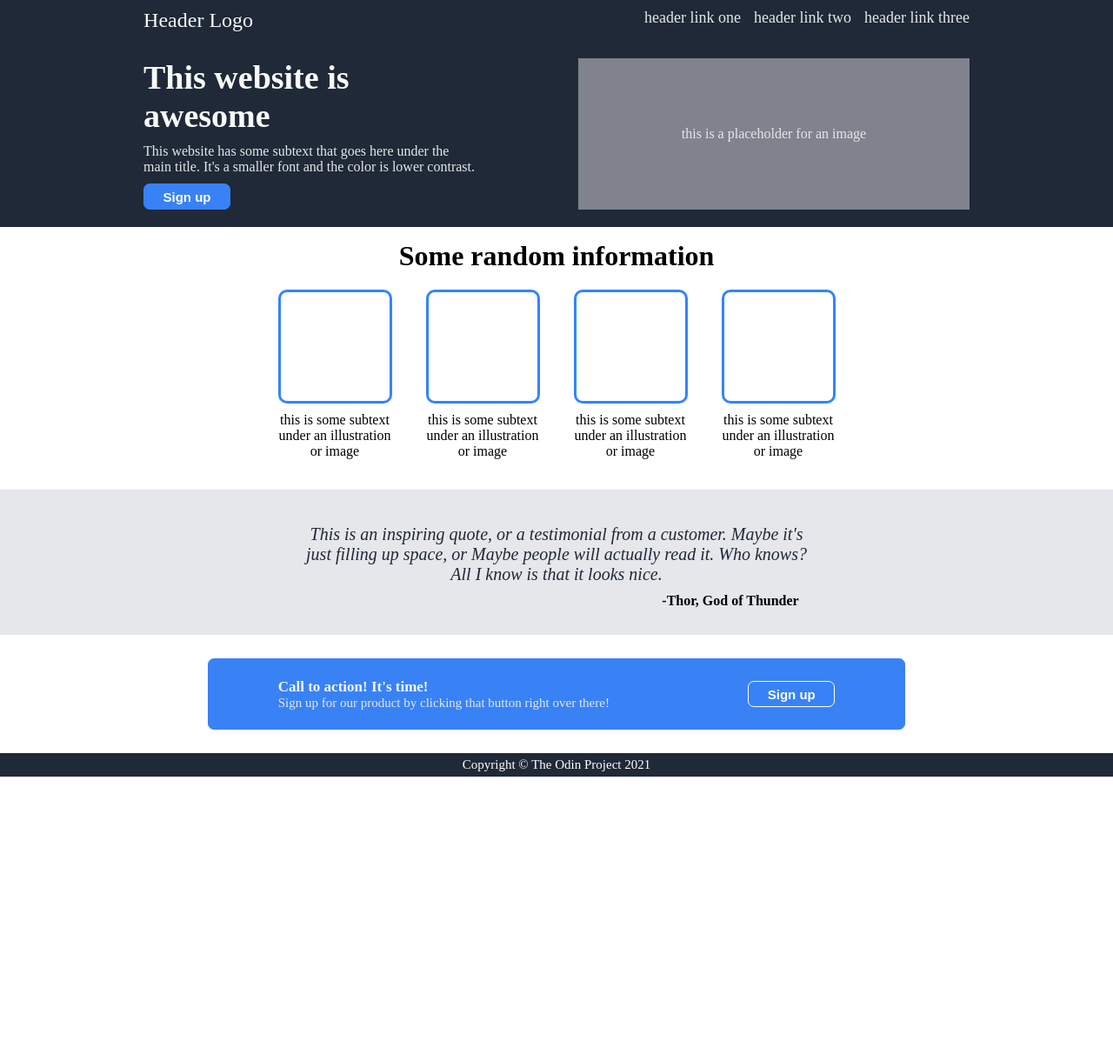
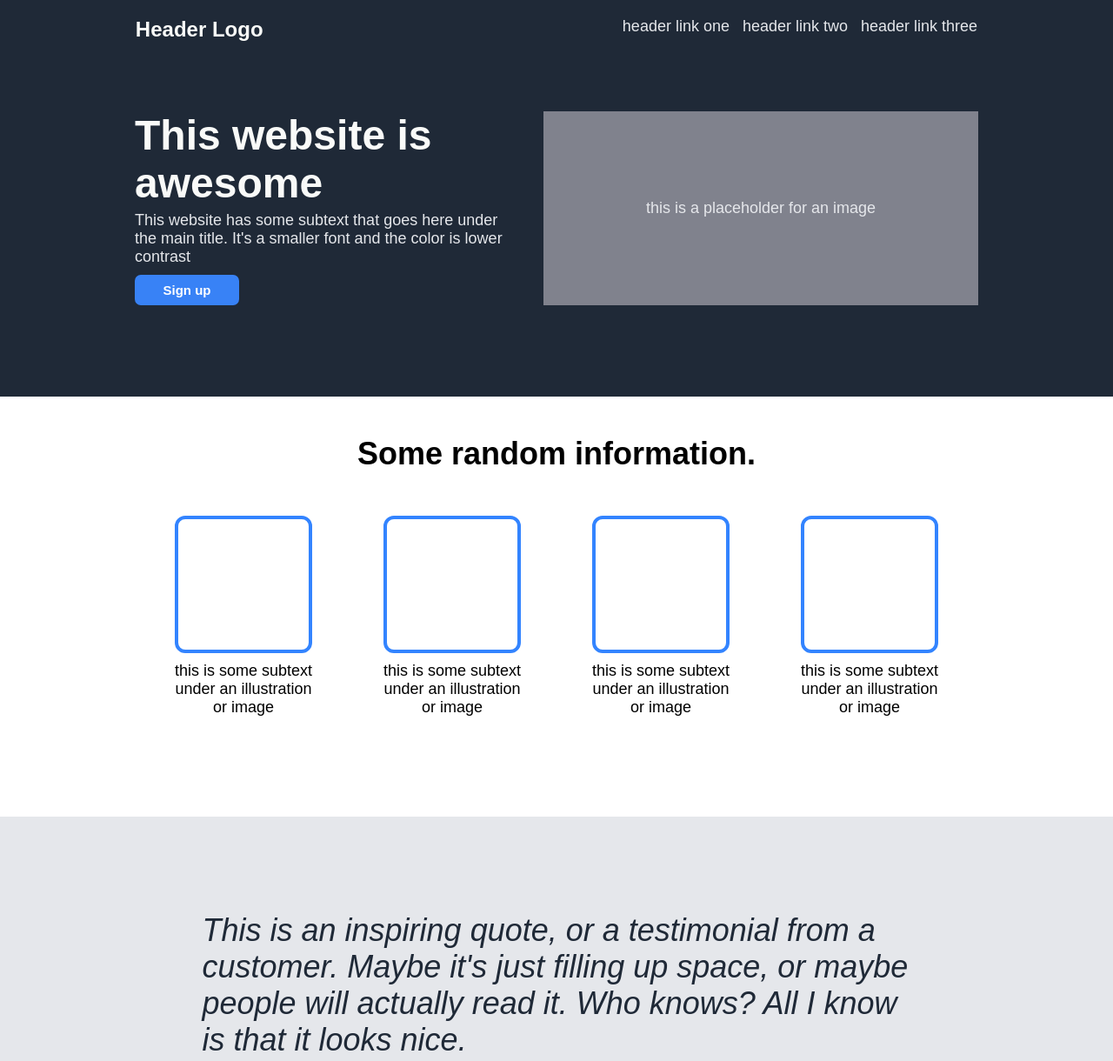
Before and after one commit to Light170/Landing-Page, a plain HTML site: page index.html in a window 1280 px wide. Shown: the top 1220 px of the page at 87% size. Before the commit the page ends 893 px from the top, so only its background shows below. Drawn offline with Linux system fonts and the light colour scheme.

Commit message:
Adjust the page to better fit the requested design

```diff
--- a/index.html
+++ b/index.html
@@ -24,37 +24,38 @@
       <div class="header-two">
         <div class="hero">
           <h1>This website is awesome</h1>
-          This website has some subtext that goes here under the
-          main title. It's a smaller font and the color is lower contrast.
+          <div class="sub-hero">This website has some subtext that goes here under the
+                                main title. It's a smaller font and the color is lower contrast
+          </div>
           <button class="sign-up"> Sign up</button>
         </div>
         <div class="placeholder"> this is a placeholder for an image </div>
       </div>
     </div>
     <div class="information">
-      <h1> Some random information </h1>
+      <h2> Some random information. </h2>
       <div class="images">
         <div class="image-container">
           <div class="image"> </div>
-          <div>this is some subtext under an illustration or image </div>
+          <div class="sub-text"> this is some subtext under an illustration or image </div>
         </div>
         <div class="image-container">
           <div class="image"> </div>
-          <div>this is some subtext under an illustration or image </div>
+          <div class="sub-text"> this is some subtext under an illustration or image </div>
         </div>
         <div class="image-container">
           <div class="image"> </div>
-          <div>this is some subtext under an illustration or image </div>
+          <div class="sub-text"> this is some subtext under an illustration or image </div>
         </div>
         <div class="image-container">
           <div class="image"> </div>
-          <div> this is some subtext under an illustration or image </div>
+          <div class="sub-text"> this is some subtext under an illustration or image </div>
         </div>
       </div>
     </div>
     <div class="quote">
       <div class="the-quote"> This is an inspiring quote, or a testimonial from
-            a customer. Maybe it's just filling up space, or Maybe
+            a customer. Maybe it's just filling up space, or maybe
             people will actually read it. Who knows? All I know
             is that it looks nice.
       </div>
@@ -64,11 +65,11 @@
       <div class="box">
         <div class="text">
           <div class="title">Call to action! It's time!</div>
-          <div class="sub">Sign up for our product by clicking that button right over there!</div>
+          <div class="sub-action">Sign up for our product by clicking that button right over there!</div>
         </div>
         <button class="sign-up-2"> Sign up </button>
       </div>
     </div>
-    <div class="copyright"> Copyright &copy; The Odin Project 2021</div>
+    <div class="copyright"> Copyright &copy; Light170 2024</div>
   </body>
 </html>
--- a/style.css
+++ b/style.css
@@ -4,6 +4,7 @@ html, body {
     justify-content: flex;
     height: 100%;
     margin: 0;
+    font-family: Arial, Helvetica, sans-serif;
 }
 
 body {
@@ -15,13 +16,16 @@ body {
     flex-direction:column;
     background-color:#1F2937;
     color: white;
+    padding: 20px;
+
+
 }
 
 .logo {
     font-size: 24px;
+    font-weight: bold;
     color: #F9FAF8;
-    max-width: 130px;
-
+    width: 150px;
 }
 
 ul {
@@ -33,7 +37,7 @@ ul {
 }
 
 .links {
-    max-width: 380px;
+    max-width: 410px;
 }
 
 .links a {
@@ -48,7 +52,7 @@ h1 {
 }
 
 .hero h1 {
-    font-size: 38px;
+    font-size: 48px;
     font-weight: 800;
     color: #F9FAF8;
 }
@@ -56,35 +60,41 @@ h1 {
 .header-one {
     display: flex;
     justify-content: center;
-    gap: 450px;
-    margin: 10px;
+    gap: 410px;
+
 }
 
-
 .hero {
-    width: 385px;
-    color: #E5E7EB;
+    width: 430px;
     display: flex;
     flex-direction: column;
-    gap: 10px;
+    gap: 5px;
+}
+
+.sub-hero {
+    font-size: 18px;
+    color: #E5E7EB;
+    margin: 0;
+    padding: 0;
 }
 
 .placeholder {
-    width: 450px;
-
+    width: 500px;
     background-color: rgb(128, 130, 141);
     color: #E5E7EB;
     display: flex;
     justify-content: center;
     align-items: center;
+    font-size: 18px;
 
 }
 
 .header-two {
-    margin: 20px 75px;
+    margin-top: 80px;
+    margin-bottom: 85px;
     display: flex;
     justify-content: center;
-    gap: 115px;
+    gap: 40px;
 }
 
 .information {
@@ -92,43 +102,58 @@ h1 {
     flex-direction: column;
     align-items: center;
     margin: 15px;
+    padding-bottom: 80px;
+}
+
+.information h2 {
+    font-size: 36px;
+    font-weight: 800;
 }
 
 .images {
     display: flex;
     margin: 20px;
-    gap: 40px;
+    gap: 70px;
 }
 
 .image {
-    height: 125px;
-    width: 125px;
-    border: 3px solid rgb(51, 132, 255);
-    border-radius: 10px;
+    height: 150px;
+    width: 150px;
+    border: 4px solid rgb(51, 132, 255);
+    border-radius: 12px;
 }
 
 .image-container {
     display: flex;
     flex-direction: column;
     gap: 10px;
-    width: 130px;
+    width: 170px;
     text-align: center;
+    align-items: center;
+
+}
+
+.sub-text  {
+    font-size: 18px;
+    color: rgb(0, 0, 0);
 
 }
 
 .sign-up, .sign-up-2 {
-    width: 100px;
-    height: 30px;
+    width: 120px;
+    height: 35px;
     border-radius: 7px;
     background-color: #3882F6;
     color: white;
-    border: 1px solid #3882F6;;
+    border: 2px solid #3882F6;;
     font-weight: bold;
     font-size: 15px;
+    margin-top: 5px;
+
 }
 
 .sign-up-2 {
-    border: 1px solid white;
+    border: 2px solid white;
 }
 
 .quote {
@@ -137,23 +162,26 @@ h1 {
     align-items: center;
     justify-content: center;
     background-color: #E5E7EB;
-    padding: 30px;
+    padding-top: 100px;
+    padding-bottom: 85px;
     text-align: center;
 }
 
 .the-quote {
     font-style: italic;
-    font-size: 20px;
+    font-size: 36px;
     color: #1F2937;
-    width: 600px;
+    width: 815px;
     margin: 10px;
+    text-align: left;
 }
 
 .credit {
     display: flex;
     text-align: right;
-    margin-left: 400px;
+    margin-left: 550px;
     font-weight: bold;
+    font-size: 22px;
 
 }
 
@@ -167,9 +195,9 @@ h1 {
     background-color: #3882F6;
     border: 1px solid #3882F6 ;
     border-radius: 7px;
-    margin: 27px;
-    width: 800px;
-    height: 80px;
+    margin: 90px;
+    width: 1050px;
+    height: 140px;
     display: flex;
     justify-content: space-around;
     align-items: center;
@@ -182,13 +210,13 @@ h1 {
 
 .title {
     font-weight: 600;
-    font-size: 17px;
+    font-size: 22px;
     color: #f3f7ff;
 }
 
-.sub {
+.sub-action {
     color: #E5E7EB ;
-    font-size: 15px;
+    font-size: 18px;
 }
 
 .copyright {
@@ -197,10 +225,6 @@ h1 {
     align-items: center;
     background-color:#1F2937;
     color: white;
-    font-size: 15px;
-    flex-grow: 1;
-    padding: 5px;
-
-
-
+    font-size: 18px;
+    padding: 40px;
 }
```
